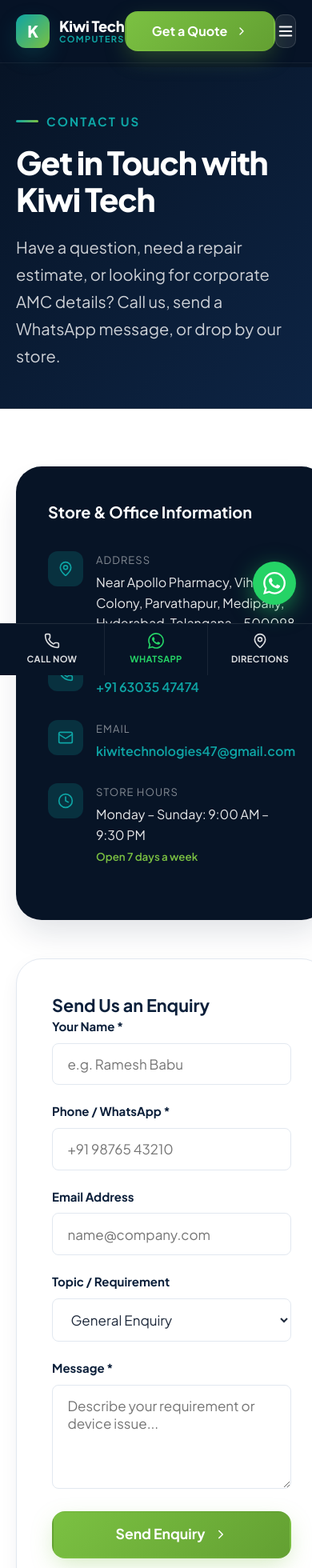
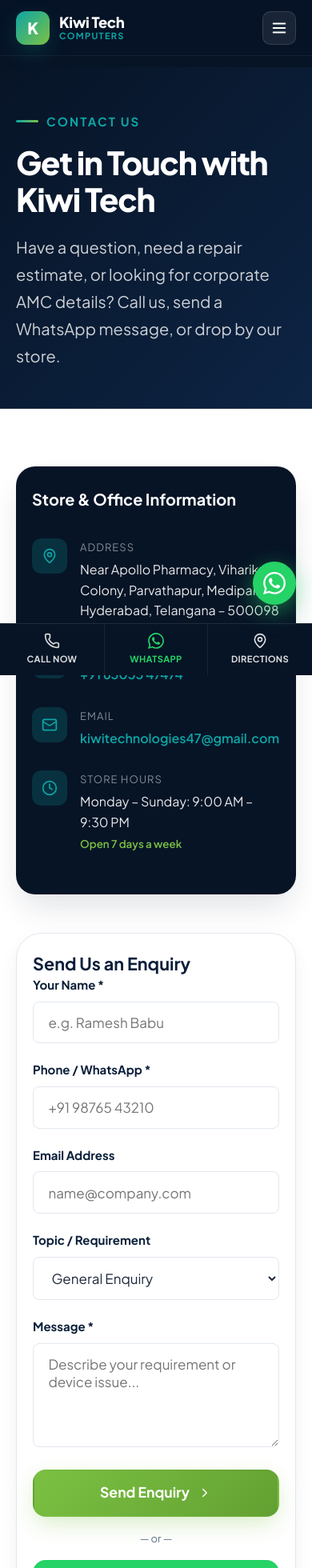
Before and after one commit to kiwitechcomputers-oss/Kiwitech-website, a Next.js app: page /contact in a window 390 px wide. Shown: the top 1960 px of the page at 80% size. Built offline with nearby package versions, Linux system fonts and the light colour scheme.

Commit message:
Fix: hide navbar CTA on mobile, fix contact card padding on mobile

```diff
--- a/src/styles/globals.css
+++ b/src/styles/globals.css
@@ -259,7 +259,7 @@
 
 @media (max-width: 900px) {
   .navbar-inner { grid-template-columns: auto auto; justify-content: space-between; }
-  .navbar-nav, .navbar-cta { display: none; }
+  .navbar-nav, .navbar-cta { display: none !important; }
   .hamburger { display: flex; }
 }
 
@@ -699,6 +699,13 @@
 @media (max-width: 900px) {
   .contact-grid { grid-template-columns: 1fr; }
   .form-grid { grid-template-columns: 1fr; }
+  .contact-info-card {
+    padding: 1.5rem 1.25rem;
+    border-radius: var(--radius-lg);
+  }
+  .contact-form-card {
+    padding: 1.5rem 1.25rem;
+  }
 }
 
 /* ── Footer ─────────────────────────────────── */
```
